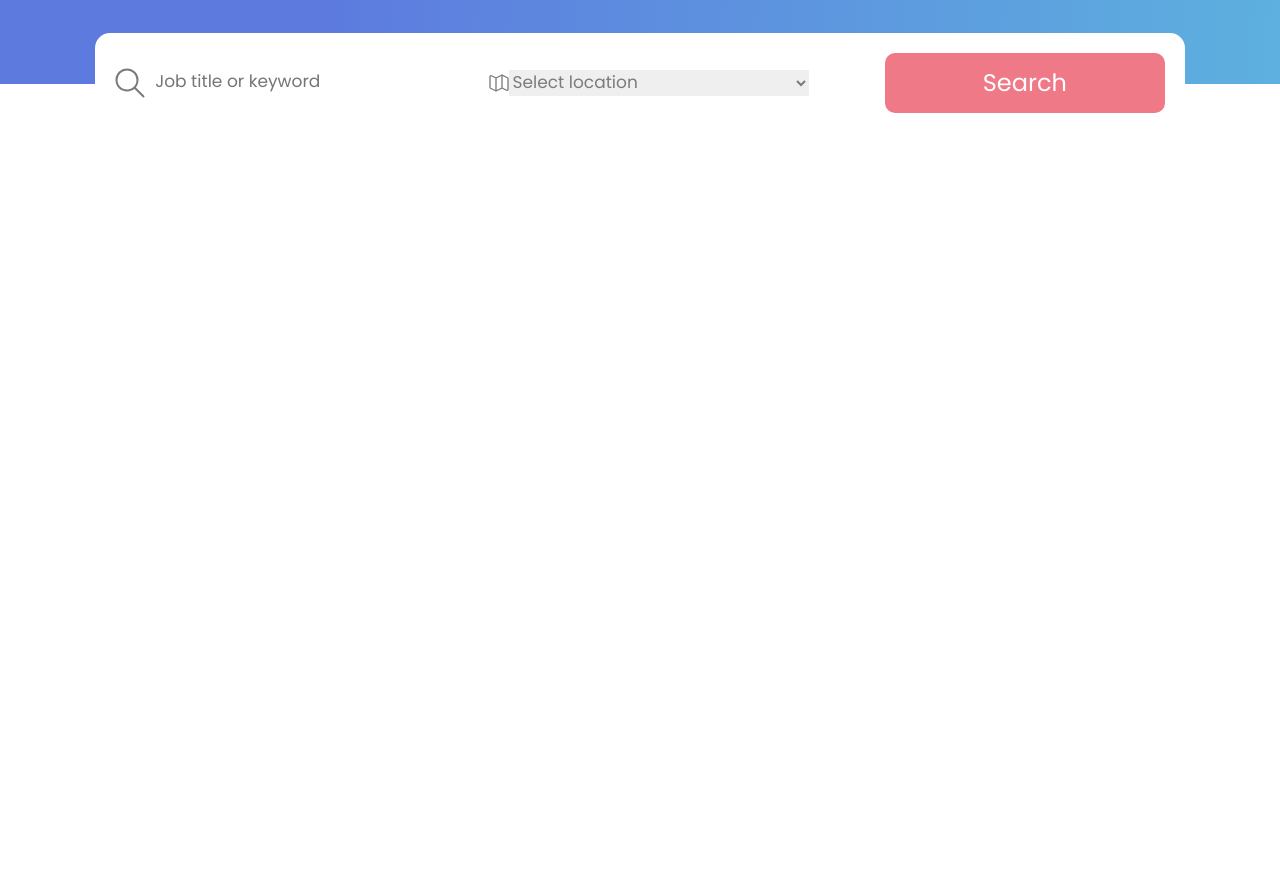
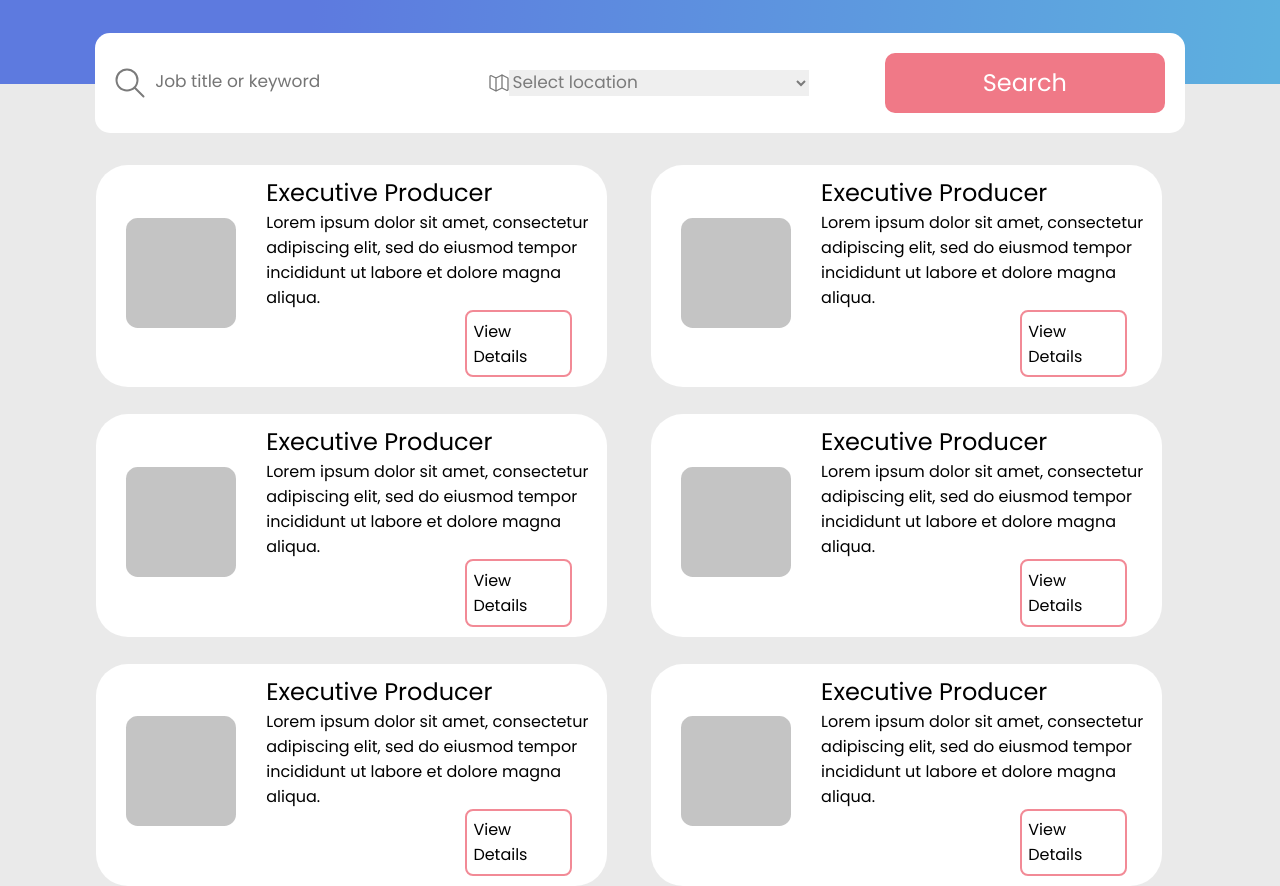
Before and after one commit to singhalayush1998/Goodera-Assignment, a plain HTML site: page index.html in a window 1280 px wide. Shown: the part 280-1166 px from the top of the page. Before the commit the page ends 800 px from the top, so only its background shows below. Drawn offline with Linux system fonts and the light colour scheme.

Commit message:
all cards

```diff
--- a/index.css
+++ b/index.css
@@ -7,6 +7,9 @@
     position: relative;
     z-index: 0;
 
+}
+body{
+    background-color: #EAEAEA;
 }
 .main{
     width: 100%;
@@ -100,3 +103,29 @@
     color: white;
     border-radius: 10px;
 }
+
+
+                                                        /* Cards */
+
+.allCards{
+    width: 85%;
+    margin: auto;
+    margin-top: 2rem;
+    display: grid;
+    grid-template-columns: 47% 47%;
+    gap: 4%;
+}
+.card{
+    background-color: white;
+    padding: 2%;
+    border-radius: 2rem;
+    gap: 10px;
+}
+.card>div:nth-child(2)>div:nth-child(2){
+    width: 90px;
+    /* text-align: right; */
+    margin: 0 0 0 60%;
+    border: 2px solid #F28A96;
+    border-radius: .5rem;
+    padding: 2%;
+}
--- a/index.html
+++ b/index.html
@@ -59,13 +59,110 @@
         <button class="none searchbtn">Search</button>
     </div>
 
-    <div>
-        <div></div>
-        <div></div>
-        <div></div>
-        <div></div>
-        <div></div>
-        <div></div>
+    <div class="allCards">
+        <div class="card displayFlex" >
+            <div>
+                <svg width="150" height="110" viewBox="0 0 150 150" fill="none" xmlns="http://www.w3.org/2000/svg">
+                    <rect width="150" height="150" rx="16" fill="#C4C4C4"/>
+                    </svg>
+
+            </div>
+            <div>
+                <div>
+                   <h2>Executive Producer</h2>
+                   <p> Lorem ipsum dolor sit amet, consectetur adipiscing elit, sed do eiusmod tempor incididunt ut labore et dolore magna aliqua. </p>
+                </div>
+                <div>
+                    View Details
+                </div>
+            </div>
+        </div>
+        <div class="card displayFlex" >
+            <div>
+                <svg width="150" height="110" viewBox="0 0 150 150" fill="none" xmlns="http://www.w3.org/2000/svg">
+                    <rect width="150" height="150" rx="16" fill="#C4C4C4"/>
+                    </svg>
+
+            </div>
+            <div>
+                <div>
+                   <h2>Executive Producer</h2>
+                   <p> Lorem ipsum dolor sit amet, consectetur adipiscing elit, sed do eiusmod tempor incididunt ut labore et dolore magna aliqua. </p>
+                </div>
+                <div>
+                    View Details
+                </div>
+            </div>
+        </div>
+        <div class="card displayFlex" >
+            <div>
+                <svg width="150" height="110" viewBox="0 0 150 150" fill="none" xmlns="http://www.w3.org/2000/svg">
+                    <rect width="150" height="150" rx="16" fill="#C4C4C4"/>
+                    </svg>
+
+            </div>
+            <div>
+                <div>
+                   <h2>Executive Producer</h2>
+                   <p> Lorem ipsum dolor sit amet, consectetur adipiscing elit, sed do eiusmod tempor incididunt ut labore et dolore magna aliqua. </p>
+                </div>
+                <div>
+                    View Details
+                </div>
+            </div>
+        </div>
+        <div class="card displayFlex" >
+            <div>
+                <svg width="150" height="110" viewBox="0 0 150 150" fill="none" xmlns="http://www.w3.org/2000/svg">
+                    <rect width="150" height="150" rx="16" fill="#C4C4C4"/>
+                    </svg>
+
+            </div>
+            <div>
+                <div>
+                   <h2>Executive Producer</h2>
+                   <p> Lorem ipsum dolor sit amet, consectetur adipiscing elit, sed do eiusmod tempor incididunt ut labore et dolore magna aliqua. </p>
+                </div>
+                <div>
+                    View Details
+                </div>
+            </div>
+        </div>
+        <div class="card displayFlex" >
+            <div>
+                <svg width="150" height="110" viewBox="0 0 150 150" fill="none" xmlns="http://www.w3.org/2000/svg">
+                    <rect width="150" height="150" rx="16" fill="#C4C4C4"/>
+                    </svg>
+
+            </div>
+            <div>
+                <div>
+                   <h2>Executive Producer</h2>
+                   <p> Lorem ipsum dolor sit amet, consectetur adipiscing elit, sed do eiusmod tempor incididunt ut labore et dolore magna aliqua. </p>
+                </div>
+                <div>
+                    View Details
+                </div>
+            </div>
+        </div>
+        <div class="card displayFlex" >
+            <div>
+                <svg width="150" height="110" viewBox="0 0 150 150" fill="none" xmlns="http://www.w3.org/2000/svg">
+                    <rect width="150" height="150" rx="16" fill="#C4C4C4"/>
+                    </svg>
+
+            </div>
+            <div>
+                <div>
+                   <h2>Executive Producer</h2>
+                   <p> Lorem ipsum dolor sit amet, consectetur adipiscing elit, sed do eiusmod tempor incididunt ut labore et dolore magna aliqua. </p>
+                </div>
+                <div>
+                    View Details
+                </div>
+            </div>
+        </div>
+
     </div>
 </body>
 </html>
```
